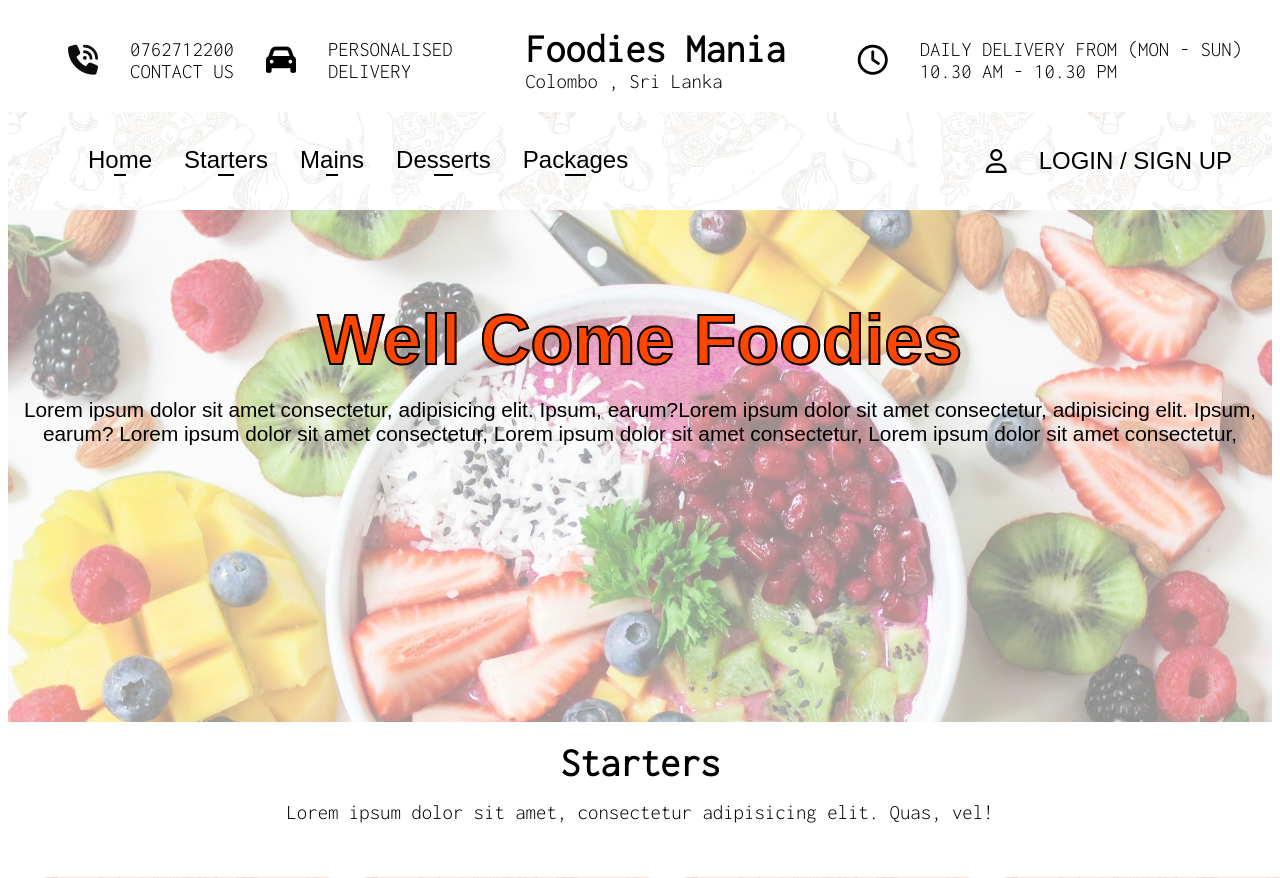
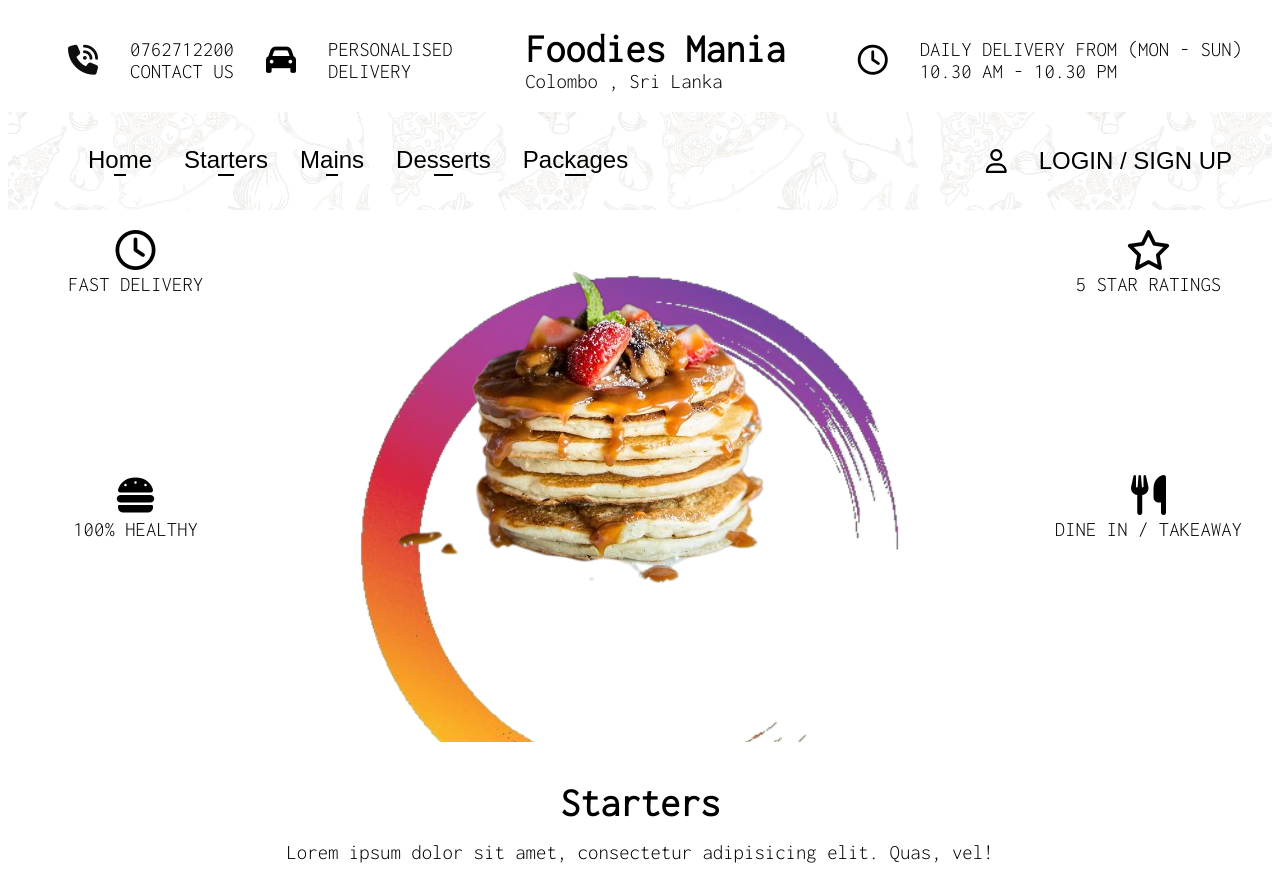
Before and after one commit to SachinUthpala/Food-Dilivery-System-PHP, a PHP site: page / in a window 1280 px wide. Shown: the top 878 px of the page. Run offline with PHP 8.4, Linux system fonts and the light colour scheme; some libraries are stand-ins or nearby versions.

Commit message:
new update

```diff
--- a/Styles/index.css
+++ b/Styles/index.css
@@ -23,6 +23,32 @@
 }
 /*end of global css */
 
+/*animations*/
+.hiddenx{
+    opacity: 0;
+    filter: blur(5px);
+    transform: translateX(-100px);
+    transition: all 1s;
+}
+
+.showx{
+    opacity: 1;
+    filter: blur(0);
+    transform: translateX(0);
+}
+
+.hiddeny{
+    opacity: 0;
+    filter: blur(5px);
+    transform: translateY(200px);
+    transition: all 1.5s;
+}
+
+.showy{
+    opacity: 1;
+    filter: blur(0);
+    transform: translateY(0);
+}
 /*section 01*/
 .sec01{
     padding: 20px 30px;
@@ -158,22 +184,50 @@ nav ul li:hover:after{
 
 /*section 02*/
 .sec02{
-    width: 100%;
     height: 64vh;
-    background: linear-gradient(#ffffff8e,#ffffff8e),url(../imgs/Web-img/BackGround.jpg);
-    background-size: cover;
+    padding: 20px 30px;
+    display: flex;
+    justify-content: space-between;
+    font-family: 'Inconsolata', monospace;
+    text-transform: uppercase;
     text-align: center;
-    font-family: sans-serif;
 }
 
-.sec02 .primaryText{
-    font-size: 70px;
-    color: transparent;
-    -webkit-text-stroke: 2px #000000;
-    background: orangered;
-    -webkit-background-clip: text;
-    background-position: 0 0;
-    animation: back 20s linear infinite;
+.sec02 .middle{
+    background: url(../imgs/Web-img/bgcirclr\ \(1\).png) no-repeat;
+    background-size: cover;
+}
+
+.left02 , .right02  {
+    padding-top: 180px;
+}
+
+@media(max-width : 640px), (max-width:768px){
+    .sec02{
+        height: auto;
+        flex-direction: column;
+    }
+
+    .sec02 .middle{
+        width: 50%;
+    }
+
+    .sec02 .middle img{
+        width: 400px;
+    }
+
+    .left02 , .right02{
+        padding-top: 0px;
+    }
+
+    .left , .right{
+        display: flex;
+        flex-direction: row;
+        justify-content: space-between;
+        align-items: center;
+        padding-bottom: 20px;
+        padding-top: 20px;
+    }
 }
 
 /*
--- a/index.php
+++ b/index.php
@@ -1,5 +1,5 @@
 <?php
-  //front end
+
 ?>
 
 <!DOCTYPE html>
@@ -23,6 +23,8 @@
       href="https://fonts.googleapis.com/css2?family=Inconsolata:wght@300&display=swap"
       rel="stylesheet"
     />
+
+    <link rel="stylesheet" href="https://unicons.iconscout.com/release/v4.0.8/css/line.css">
 
     <script src="./script/index.js"></script>
   </head>
@@ -101,14 +103,46 @@
 
     <!--seconf section-->
     <div class="sec02">
-      <br /><br /><br /><br /><br />
-      <span class="primaryText maintext"> Well Come Foodies </span><br /><br />
-      <span class="secondaryText">
-        Lorem ipsum dolor sit amet consectetur, adipisicing elit. Ipsum,
-        earum?Lorem ipsum dolor sit amet consectetur, adipisicing elit. Ipsum,
-        earum? Lorem ipsum dolor sit amet consectetur, Lorem ipsum dolor sit
-        amet consectetur, Lorem ipsum dolor sit amet consectetur,<br />
-      </span>
+      <div class="left hiddenx">
+        <div class="left01">
+          <span class="primaryText">
+            <i class="fa-regular fa-clock" style="color: #000000;"></i>
+          </span><br>
+          <span class="secondaryText">
+            fast delivery
+          </span>
+        </div>
+        <div class="left02">
+          <span class="primaryText">
+            <i class="fas fa-hamburger" style="color: #000000;"></i>
+          </span><br>
+          <span class="secondaryText">
+            100% healthy
+          </span>
+        </div>
+      </div>
+      <div class="middle">
+        <img src="./imgs/Web-img/bg.png" class="hiddeny" alt="">
+      </div>
+
+      <div class="right hiddenx">
+        <div class="right01">
+          <span class="primaryText">
+            <i class="fa-regular fa-star" style="color: #000000;"></i>
+          </span><br>
+          <span class="secondaryText">
+            5 star ratings
+          </span>
+        </div>
+        <div class="right02">
+          <span class="primaryText">
+            <i class="fa-solid fa-utensils" style="color: #000000;"></i>
+          </span><br>
+          <span class="secondaryText">
+            Dine In / Takeaway
+          </span>
+        </div>
+      </div>
     </div>
     <!--end os 2nd section-->
 
@@ -549,5 +583,6 @@
         </div>
     </div>
     <!--end of the footer-->
+    <script src="./script/app.js"></script>
   </body>
 </html>
--- /dev/null
+++ b/script/app.js
@@ -0,0 +1,35 @@
+const observer = new IntersectionObserver((entries) => {
+    entries.forEach((entry) => {
+        console.log(entry);
+
+        if(entry.isIntersecting){
+            entry.target.classList.add('showx');
+        }else{
+            entry.target.classList.remove('showx');
+        }
+
+    });
+});
+
+const hiddenElements = document.querySelectorAll('.hiddenx');
+
+hiddenElements.forEach((el) => observer.observe(el));
+
+
+//yside
+const observery = new IntersectionObserver((entries) => {
+    entries.forEach((entry) => {
+        console.log(entry);
+
+        if(entry.isIntersecting){
+            entry.target.classList.add('showy');
+        }else{
+            entry.target.classList.remove('showy');
+        }
+
+    });
+});
+
+const hiddenElementsy = document.querySelectorAll('.hiddeny');
+
+hiddenElementsy.forEach((ely) => observery.observe(ely));
--- a/script/index.js
+++ b/script/index.js
@@ -1,3 +1,4 @@
+
 function openMenu() {
     document.getElementById("sideMenu").style.right = "0";
 }
```
Also changed, not shown: imgs/Web-img/bg.png (added), imgs/Web-img/bgcirclr (1).png (added), imgs/Web-img/img01.jpg (added).
